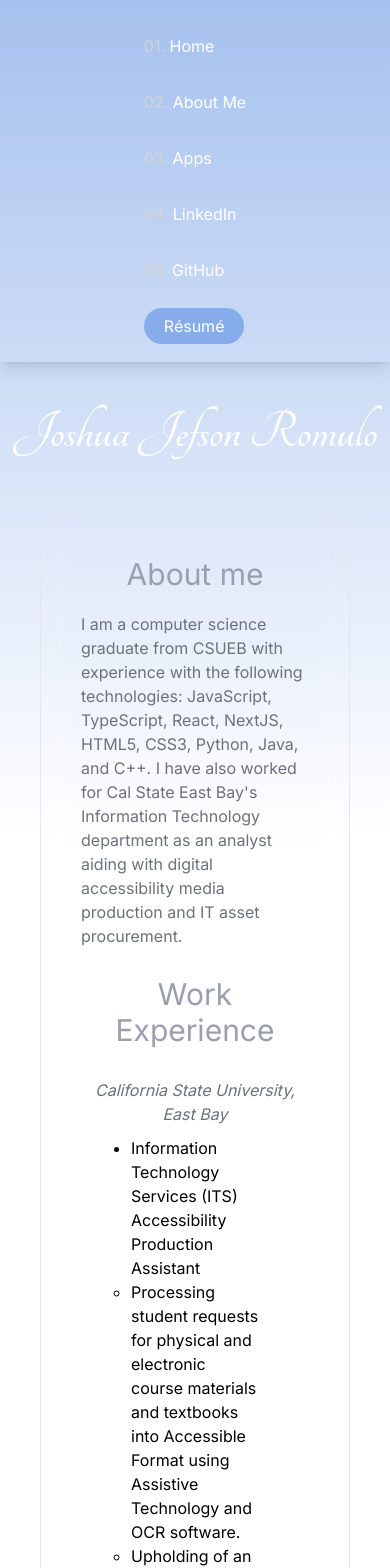
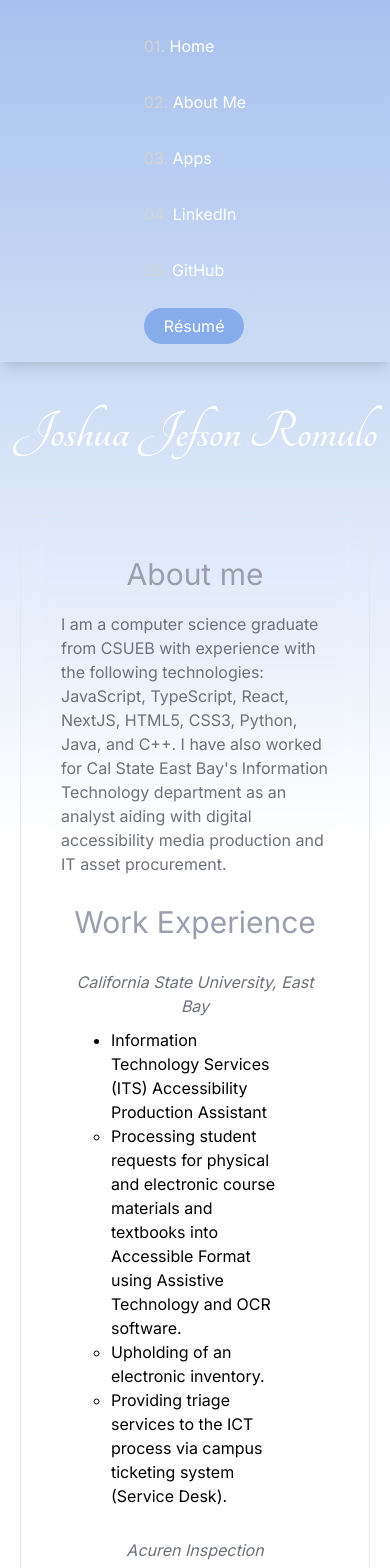
Before and after one commit to jromulo745/nextjs-personal-website, a Next.js app: page /pages/about-me in a window 390 px wide. Shown: the top 1568 px of the page. Built offline with nearby package versions, Linux system fonts and the light colour scheme.

Commit message:
update margins (in light of responsive design)

```diff
--- a/src/app/globals.css
+++ b/src/app/globals.css
@@ -160,7 +160,8 @@ h2, p, button {
   }
 
   .work-history-section {
-    margin-left: 40px;
+    margin-left: 20px;
+    margin-right: 20px;
   }
   /* ---------------------------------------------- */
   /* Apps Page */
```
